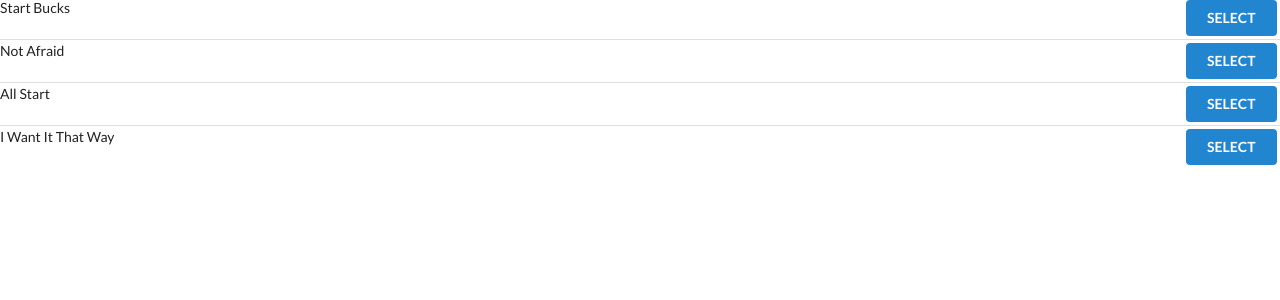
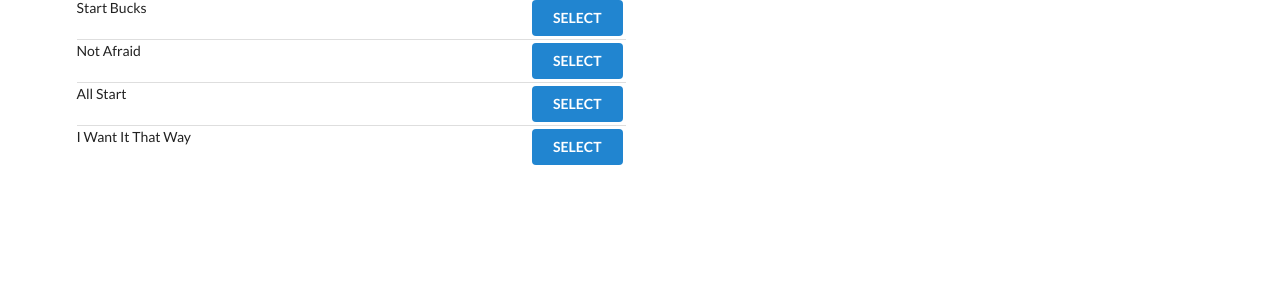
Before and after one commit to sandykar98k/songs, a React (Create React App) app: page / in a window 1280 px wide. Shown: the top 300 px of the page. Built offline with nearby package versions, Linux system fonts and the light colour scheme.

Commit message:
Adding some semantic class inside App.js to create grid

```diff
--- a/src/components/App.js
+++ b/src/components/App.js
@@ -4,8 +4,12 @@ import SongList from './SongList';
 
 const App = () => {
   return (
-    <div>
-      <SongList />
+    <div className="ui container grid">
+      <div className="ui row">
+        <div className="column eight wide">
+          <SongList />
+        </div>
+      </div>
     </div>
   );
 };
```
